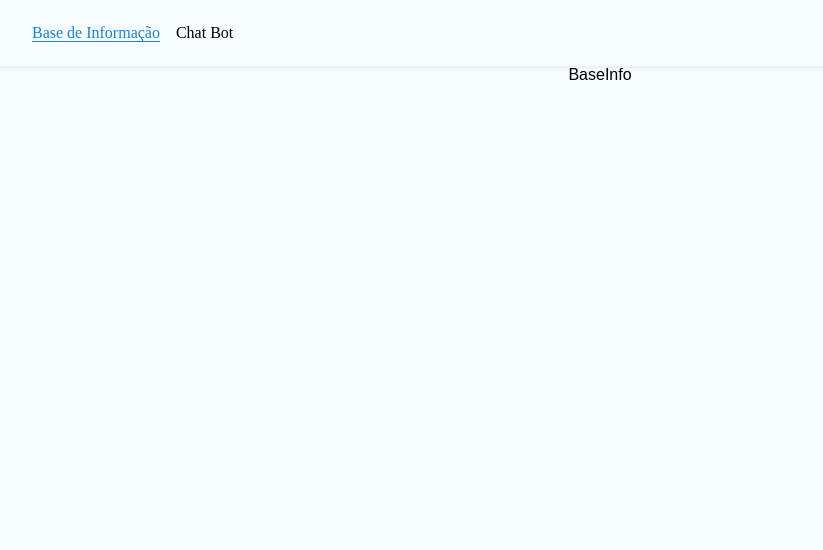
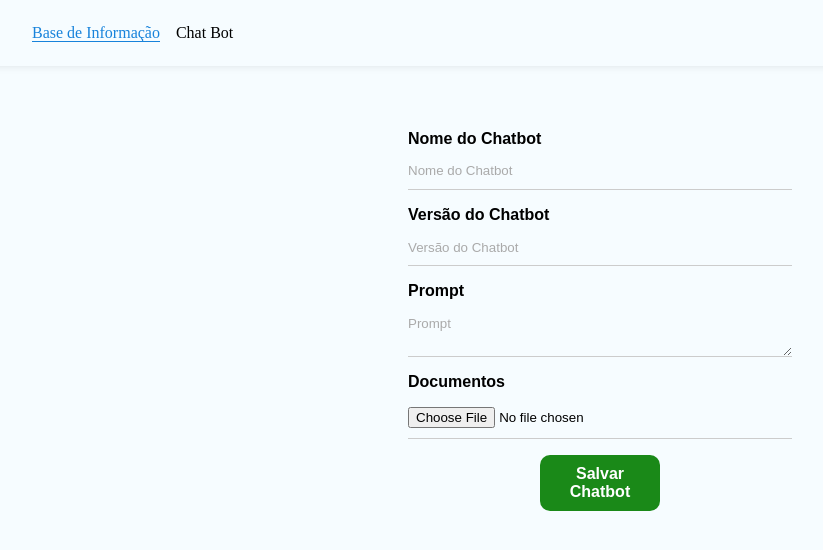
Before and after one commit to Flayban/projeto-chatbot, a React (Create React App) app: page /BasedeInformacao in a window 1280 px wide. Shown: the top 550 px of the page, without its empty margins (40-863 px from the left). Built offline with nearby package versions, Linux system fonts and the light colour scheme.

Commit message:
Css baseInfo

```diff
--- a/package.json
+++ b/package.json
@@ -10,7 +10,8 @@
     "react-dom": "^18.2.0",
     "react-router-dom": "^6.18.0",
     "react-scripts": "5.0.1",
-    "web-vitals": "^2.1.4"
+    "web-vitals": "^2.1.4",
+    "xlsx": "^0.18.5"
   },
   "scripts": {
     "start": "react-scripts start",
--- a/src/Pages/BaseInfo/BaseInfo.jsx
+++ b/src/Pages/BaseInfo/BaseInfo.jsx
@@ -1,7 +1,50 @@
+import styles from "./BaseInfo.module.css";
+import { useState, useEffect } from "react";
+//import * as XLSX from 'xlsx';
+const BaseInfo = () => {
 
-const BaseInfo = () => {
+  const [displayName, setDisplayName] = useState("")
+  const [displayVersao, setDisplayVersao] = useState("")
+  const [displayPrompt, setDisplayPrompt] = useState("")
+  const [file, setFile] = useState(null);
+
+  const handleFileUpload = (e) => {
+    setFile(e.target.files[0]);
+  };
+
+  const  handleSubmit = async (e)=>{
+    e.preventDefault()
+    const chatBot ={
+      displayName,
+      displayVersao,
+      displayPrompt,
+      file
+    }
+    //Ação do chatbot
+  }
+
   return (
-    <div>BaseInfo</div>
+    <div className={styles.BaseInfo}>
+      <form onSubmit={handleSubmit}>
+        <label>
+          <span>Nome do Chatbot</span>
+          <input type="text" name="displayName" required placeholder="Nome do Chatbot" value={displayName} onChange={(e) => setDisplayName(e.target.value)} />
+        </label>
+        <label>
+          <span>Versão do Chatbot</span>
+          <input type="text" name="displayVersao" required placeholder="Versão do Chatbot" value={displayVersao} onChange={(e) => setDisplayVersao(e.target.value)} />
+        </label>
+        <label>
+          <span>Prompt</span>
+          <textarea type="bory" name="displayPrompt" required placeholder="Prompt" value={displayPrompt} onChange={(e) => setDisplayPrompt(e.target.value)} />
+        </label>
+        <label>
+          <span>Documentos</span>
+          <input type="file" accept=".xlsx" name="displayDocumentos" required placeholder="Documentos.xlsx" onChange={handleFileUpload} />
+        </label>
+        <button className="btn" type="submit">Salvar Chatbot</button>
+      </form>
+    </div>
   )
 }
 
--- a/src/Pages/BaseInfo/BaseInfo.module.css
+++ b/src/Pages/BaseInfo/BaseInfo.module.css
@@ -0,0 +1,5 @@
+.BaseInfo{
+    margin: 5% auto;
+    width: 100%;
+    max-width: 960px;
+}
--- a/src/index.css
+++ b/src/index.css
@@ -31,3 +31,78 @@ a:hover,
 nav button:hover {
   color:#000000;
 }
+
+/* form styles */
+form {
+  max-width: 40%;
+  margin: 0 auto;
+}
+
+label {
+  display: flex;
+  flex-direction: column;
+  margin-bottom: 1em;
+}
+
+label span {
+  margin-bottom: 0.3em;
+  font-weight: bold;
+  text-align: left;
+}
+
+input,
+textarea {
+  box-sizing: border-box;
+  border: none;
+  border-bottom: 1px solid #ccc;
+  padding: 0.8em 0em;
+  background-color: transparent;
+}
+
+input::placeholder,
+textarea::placeholder {
+  color: #aaa;
+}
+
+.btn {
+  background-color: #1a8918;
+  color: #fff;
+  text-align: center;
+  cursor: pointer;
+  border-radius: 10px;
+  width: 120px;
+  font-weight: bold;
+  border: none;
+  padding: 10px 15px;
+  font-size: 1em;
+}
+
+.btn.btn-dark {
+  background-color: #000;
+  border-radius: 0;
+}
+
+.btn.btn-outline {
+  background-color: transparent;
+  border-radius: 0;
+  color: #000;
+  border: 1px solid #000;
+  padding: 7px 30px;
+}
+
+.btn:hover {
+  background-color: #0f730c;
+  color: #fff;
+}
+
+.btn.btn-outline:hover {
+  background-color: #000;
+}
+
+.btn.btn-danger:hover {
+  background-color: #dc3545;
+}
+
+button[disabled] {
+  background-color: #aaa;
+}
```
Also changed, not shown: 1 other file (tests, documents, lock files or other folders).
